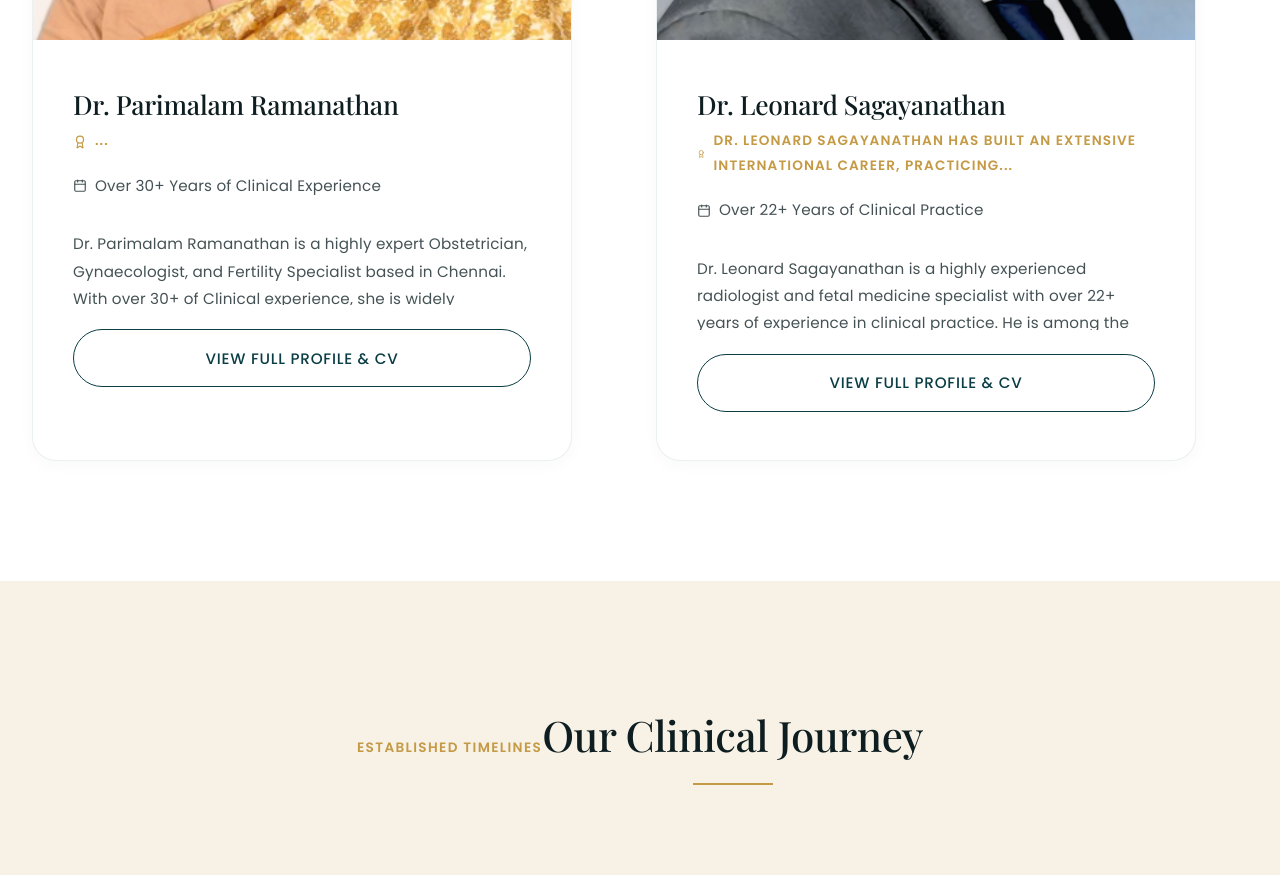
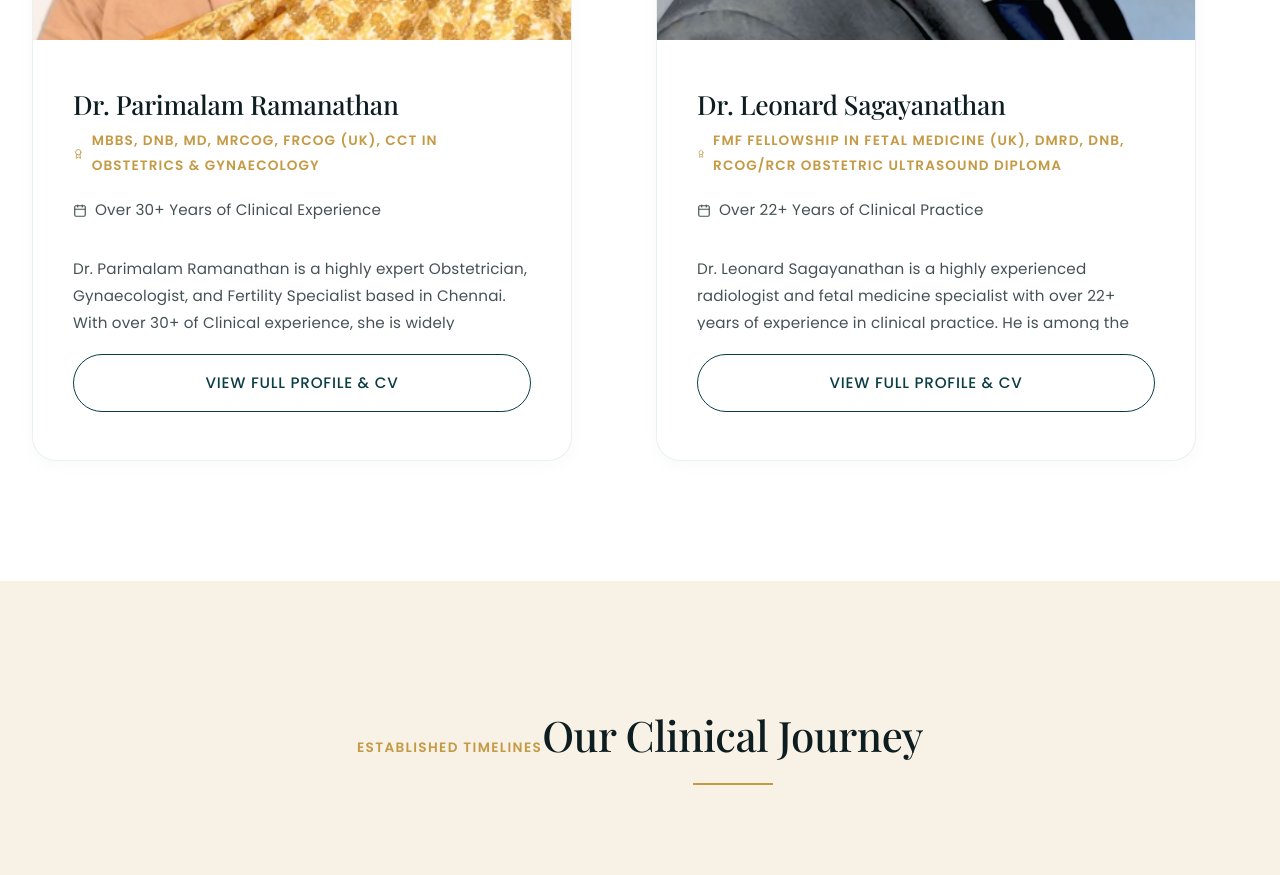
Before and after one commit to MarkArrow-Marketing-Services/lhschennai, a React (Vite) app: page / in a window 1280 px wide. Shown: the part 5220-6095 px from the top of the page. Built offline with nearby package versions, Linux system fonts and the light colour scheme; a web font is replaced by a local one.

Commit message:
fix(content):missing qualification details for Dr. Parimalam Ramanathan

```diff
--- a/src/data/contentData.js
+++ b/src/data/contentData.js
@@ -42,6 +42,11 @@ export const doctorsData = [
     name: "Dr. Parimalam Ramanathan",
     title: "Obstetrician | Gynaecologist | Fertility Specialist in Chennai",
     imageCategory: "Doctor Consultation",
+    homeCard: {
+      qualifications:
+        "MBBS, DNB, MD, MRCOG, FRCOG (UK), CCT in Obstetrics & Gynaecology",
+      experience: "Over 30+ Years of Clinical Experience",
+    },
     profile: [
       "Dr. Parimalam Ramanathan is a highly expert Obstetrician, Gynaecologist, and Fertility Specialist based in Chennai. With over 30+ of Clinical experience, she is widely recognized for delivering the advanced, ethical, and patient-possessed women’s healthcare.",
       "She is the Founder of London Harley Fertility and Women’s Health Centre, located in Perungudi (OMR, behind Apollo Hospital). Her clinical practice is inspired by the international standards, particularly the renowned London Harley Street model of evidence-based and ethical care.",
@@ -196,6 +201,11 @@ export const doctorsData = [
     name: "Dr. Leonard Sagayanathan",
     title: "Radiologist & Fetal Medicine Specialist",
     imageCategory: "Ultrasound",
+    homeCard: {
+      qualifications:
+        "FMF Fellowship in Fetal Medicine (UK), DMRD, DNB, RCOG/RCR Obstetric Ultrasound Diploma",
+      experience: "Over 22+ Years of Clinical Practice",
+    },
     profile: [
       "Dr. Leonard Sagayanathan is a highly experienced radiologist and fetal medicine specialist with over 22+ years of experience in clinical practice. He is among the first Indian doctors to receive the Fellowship in Fetal Medicine from the Fetal Medicine Foundation (FMF) based in United Kingdom, where he trained under the Professor Kypros Nicolaides between 2004 to 2007. His expertise into advanced fetal care, musculoskeletal (MSK) ultrasound, and general radiology.",
       "He holds a specialization in the fetal care and musculoskeletal ultrasound, with certification from the European Society of Musculoskeletal Radiology. His diagnostic proficiency includes the urology, vascular, general, and small parts ultrasound. Additionally, Dr. Leonard has contributed to medical research, specifically in nuchal translucency scans and cervical screening for preterm labor during his tenure period at King’s College Hospital in London, UK",
--- a/src/pages/Home.jsx
+++ b/src/pages/Home.jsx
@@ -354,15 +354,8 @@ export default function Home() {
                   name={doc.name}
                   title={doc.title}
                   profileSummary={doc.profile?.[0] ?? ""}
-                  qualifications={
-                    (doc.sections?.[0]?.paragraphs?.[0] ?? "").slice(0, 80) +
-                    "..."
-                  }
-                  experience={
-                    doc.id === "dr-parimalam-ramanathan"
-                      ? "Over 30+ Years of Clinical Experience"
-                      : "Over 22+ Years of Clinical Practice"
-                  }
+                  qualifications={doc.homeCard?.qualifications ?? ""}
+                  experience={doc.homeCard?.experience ?? ""}
                 />
               </div>
             ))}
```
